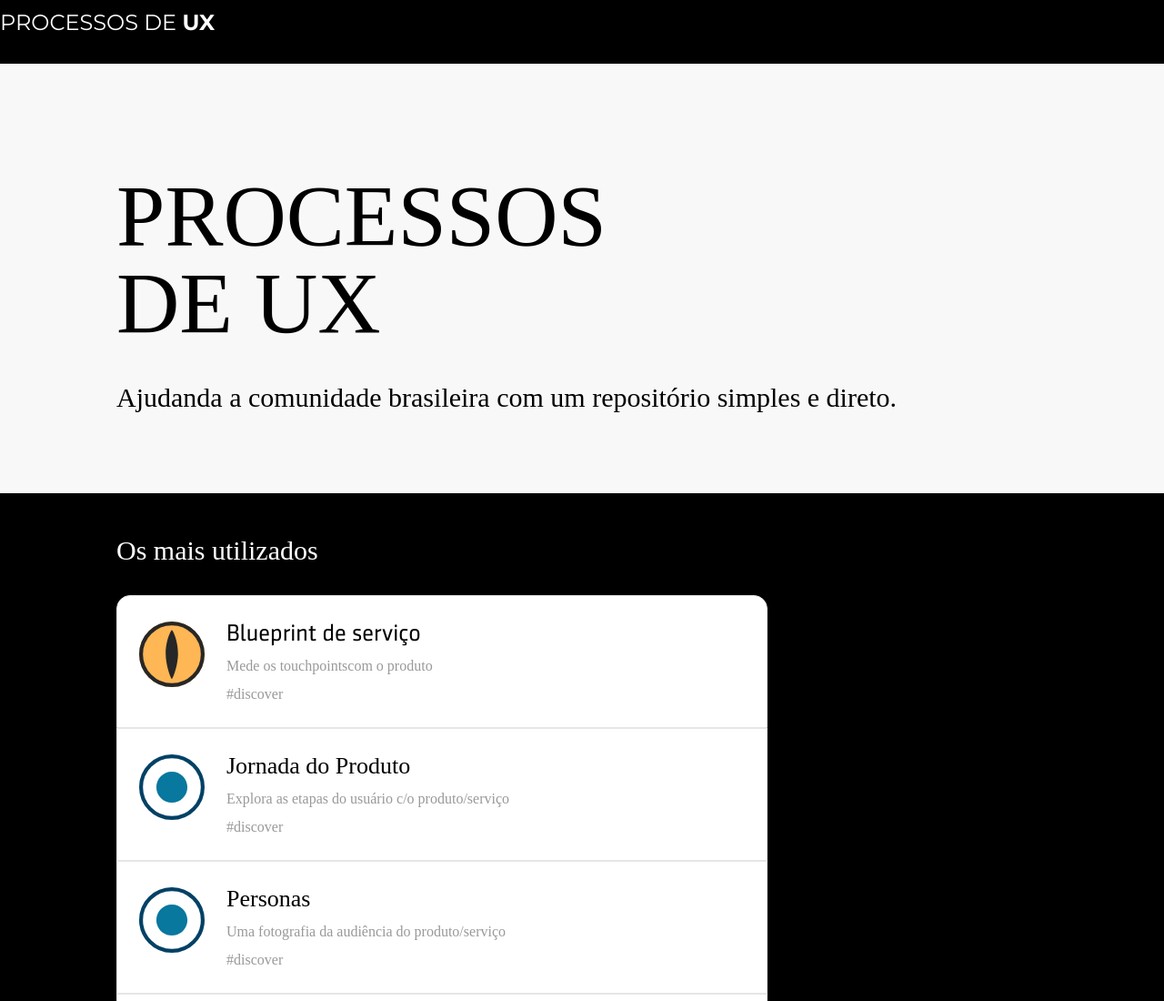
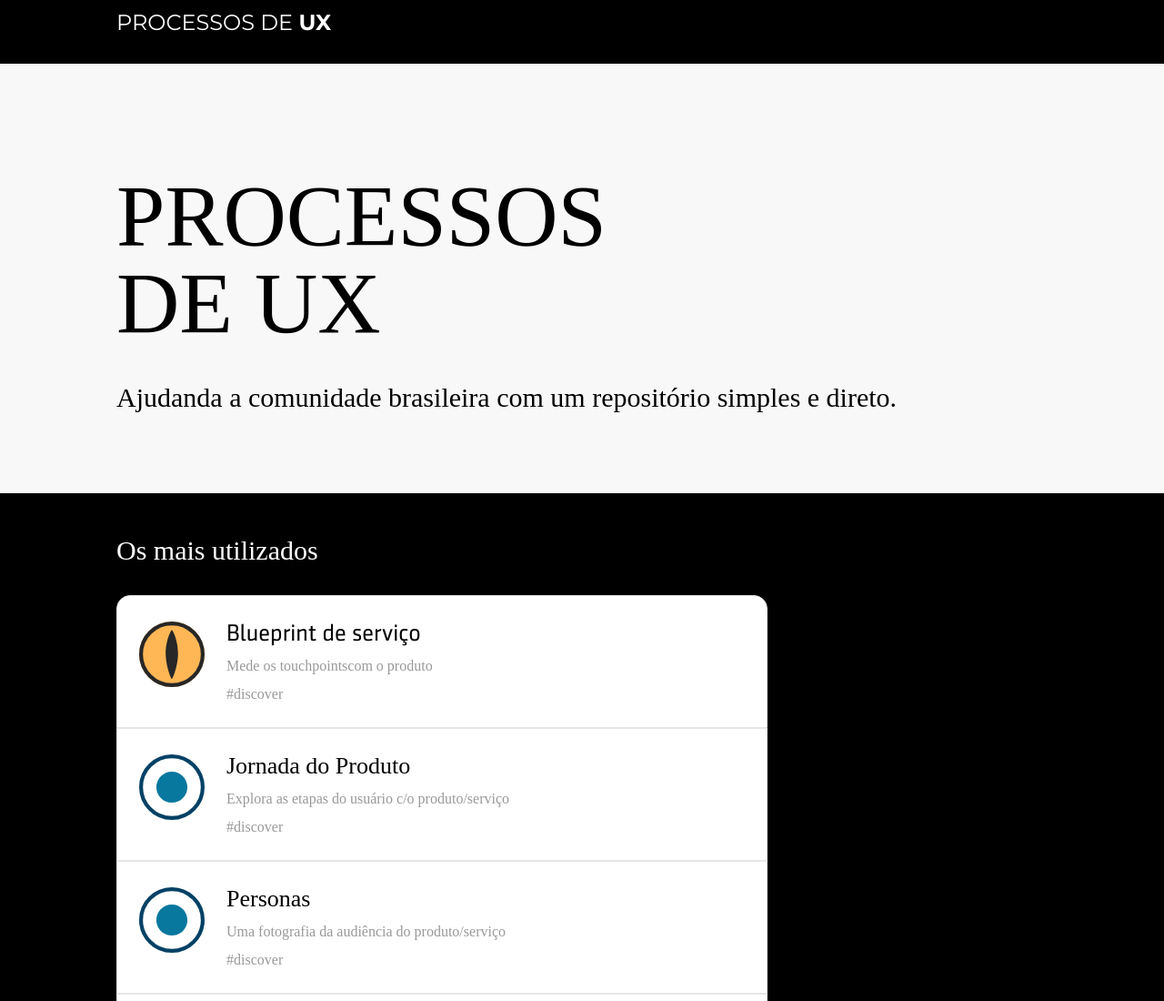
Before and after one commit to gustavomario/Processos-de-Ux---Site, a plain HTML site: page index.html in a window 1280 px wide. Shown: the top 1100 px of the page at 91% size. Drawn offline with Linux system fonts and the light colour scheme; files whose address does not match are found by name.

Commit message:
corercao header

```diff
--- a/style.css
+++ b/style.css
@@ -42,7 +42,7 @@ nav h1 {
     font-weight: 400;
     font-size: 24px;
     color: #ffffff;
-    margin left:10%;
+    margin-left:10%;
     padding-top: 1%;
 }
 
```
